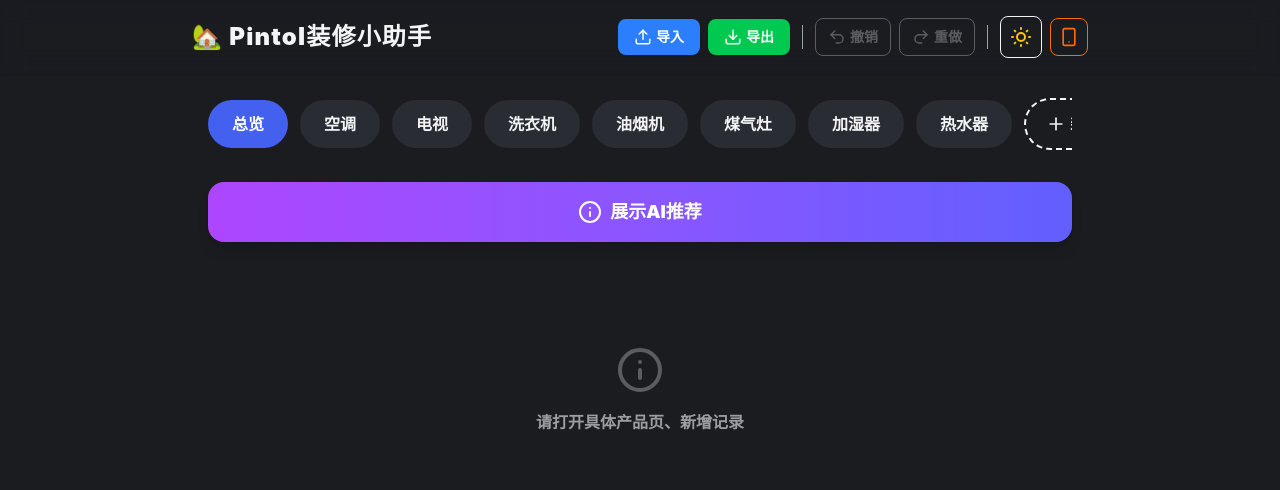
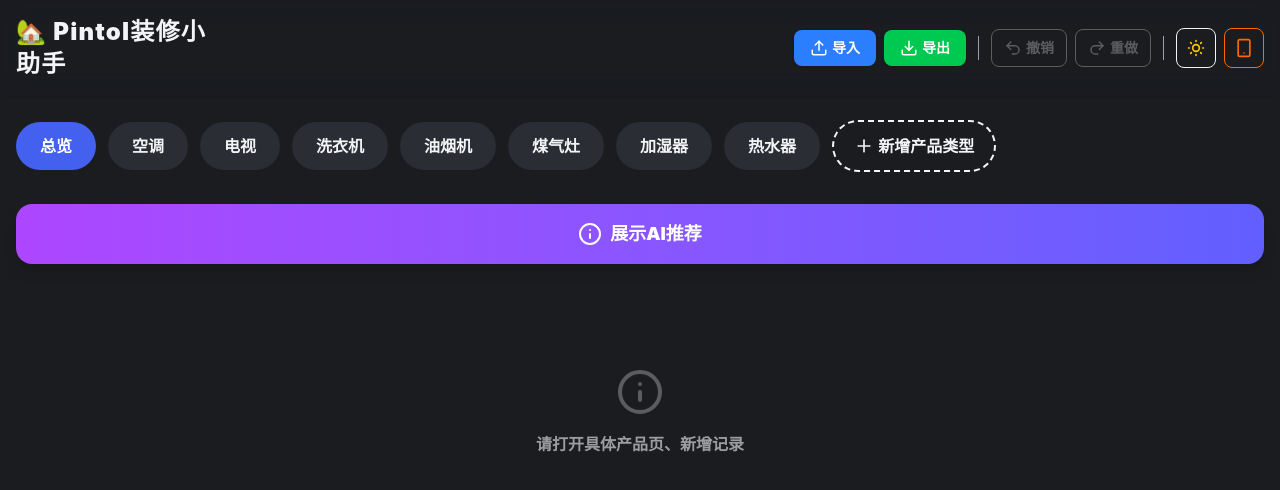
Before and after one commit to harvey1995/Blueprinty, a React (Vite) app: page / in a window 1280 px wide. Shown: the top 490 px of the page. Built offline with nearby package versions, Linux system fonts and the light colour scheme.

Commit message:
Initial commit with renovation planner code

```diff
--- a/src/App.jsx
+++ b/src/App.jsx
@@ -261,7 +261,7 @@ const App = () => {
   const cardBg = isDarkMode ? 'bg-[#24272d] border-gray-700' : 'bg-[#fffaf0] border-[#e8ddc5]';
   const inputBg = isDarkMode ? 'bg-[#1e2025] border-gray-600 text-white' : 'bg-white border-[#d4c8b0] text-black';
   const btnBgPrimary = isDarkMode ? 'bg-[#4361ee] text-white' : 'bg-[#3a5a40] text-white';
-  const containerWidthClass = viewMode === 'mobile' ? 'max-w-[430px]' : 'max-w-4xl';
+  const containerWidthClass = viewMode === 'mobile' ? 'max-w-[430px]' : 'w-full';
 
   const textBase = isLargeFont ? 'text-lg' : 'text-sm';
   const textTitle = isLargeFont ? 'text-2xl' : 'text-lg';
@@ -285,10 +285,11 @@ const App = () => {
 
       {/* 顶部功能区 */}
       <header className="px-4 py-4 shadow-sm sticky top-0 z-40 backdrop-blur-md bg-opacity-90 transition-colors duration-300">
-        <div className={`${containerWidthClass} mx-auto flex justify-between items-center gap-4 transition-all duration-300`}>
+        <div className={`${containerWidthClass} mx-auto flex ${viewMode === 'mobile' ? 'flex-col items-start' : 'justify-between items-center'} gap-4 transition-all duration-300`}>
           <h1 className={`font-black tracking-wider ${textTitle}`}>🏡 Pintol装修小助手</h1>
 
-          <div className="flex items-center gap-2 overflow-x-auto no-scrollbar">
+          <div className={`flex ${viewMode === 'mobile' ? 'flex-wrap justify-start' : 'justify-end items-center'} gap-2 w-full`}>
+            <div className="flex items-center gap-2">
               {/* 6. 上方按钮需要导入、导出，并且按钮上面有具体文字 */}
               <label className="px-4 py-2 bg-blue-500 text-white rounded-lg cursor-pointer flex items-center gap-1 text-sm font-bold shadow-sm transition-all hover:opacity-90 shrink-0">
                 <Upload size={18}/> 导入
@@ -297,20 +298,25 @@ const App = () => {
               <button onClick={handleExport} className="px-4 py-2 bg-green-500 text-white rounded-lg flex items-center gap-1 text-sm font-bold shadow-sm transition-all hover:opacity-90 shrink-0">
                 <Download size={18}/> 导出
               </button>
-            <div className="w-px h-6 bg-gray-400 mx-1 shrink-0" />
+            </div>
+            {viewMode === 'web' && <div className="w-px h-6 bg-gray-400 mx-1 shrink-0" />}
+            <div className="flex items-center gap-2">
               <button onClick={handleUndo} disabled={past.length === 0} className="px-3 py-2 border rounded-lg flex items-center gap-1 text-sm font-bold transition-all shrink-0 disabled:opacity-30 disabled:cursor-not-allowed opacity-80 hover:opacity-100">
                 <Undo2 size={18}/> 撤销
               </button>
               <button onClick={handleRedo} disabled={future.length === 0} className="px-3 py-2 border rounded-lg flex items-center gap-1 text-sm font-bold transition-all shrink-0 disabled:opacity-30 disabled:cursor-not-allowed opacity-80 hover:opacity-100">
                 <Redo2 size={18}/> 重做
               </button>
-            <div className="w-px h-6 bg-gray-400 mx-1 shrink-0" />
-            <button onClick={() => setIsDarkMode(!isDarkMode)} className="p-2 rounded-lg border hover:bg-gray-500/10 transition-all shrink-0">
-              {isDarkMode ? <SunMedium className="text-yellow-400" /> : <Moon className="text-indigo-500" />}
+            </div>
+            {viewMode === 'web' && <div className="w-px h-6 bg-gray-400 mx-1 shrink-0" />}
+            <div className="flex items-center gap-2">
+              <button onClick={() => setIsDarkMode(!isDarkMode)} className="w-10 h-10 flex items-center justify-center rounded-lg border hover:bg-gray-500/10 transition-all shrink-0">
+                {isDarkMode ? <SunMedium size={20} className="text-yellow-400" /> : <Moon size={20} className="text-indigo-500" />}
               </button>
-            <button onClick={() => setViewMode(viewMode === 'mobile' ? 'web' : 'mobile')} className="p-2 rounded-lg border text-orange-500 hover:bg-gray-500/10 transition-all shrink-0">
+              <button onClick={() => setViewMode(viewMode === 'mobile' ? 'web' : 'mobile')} className="w-10 h-10 flex items-center justify-center rounded-lg border text-orange-500 hover:bg-gray-500/10 transition-all shrink-0">
                 {viewMode === 'mobile' ? <Monitor size={20} /> : <Smartphone size={20} />}
               </button>
+            </div>
           </div>
         </div>
       </header>
@@ -318,7 +324,7 @@ const App = () => {
       <main className={`${containerWidthClass} mx-auto mt-6 px-4 transition-all duration-300`}>
 
         {/* Tab 栏 */}
-        <div className="flex items-center gap-3 overflow-x-auto pb-4 no-scrollbar">
+        <div className="flex items-center gap-3 flex-wrap pb-4">
           <button onClick={() => setActiveTab('总览')} className={`shrink-0 px-6 py-3 rounded-full font-black transition-all ${activeTab === '总览' ? btnBgPrimary : 'bg-gray-500/20'}`}>总览</button>
           {appState.categories.map(cat => (
             <button key={cat} onClick={() => setActiveTab(cat)} className={`shrink-0 px-6 py-3 rounded-full font-black transition-all ${activeTab === cat ? btnBgPrimary : 'bg-gray-500/20'}`}>{cat}</button>
```
Lines whose indentation alone changed are shown as unchanged.
